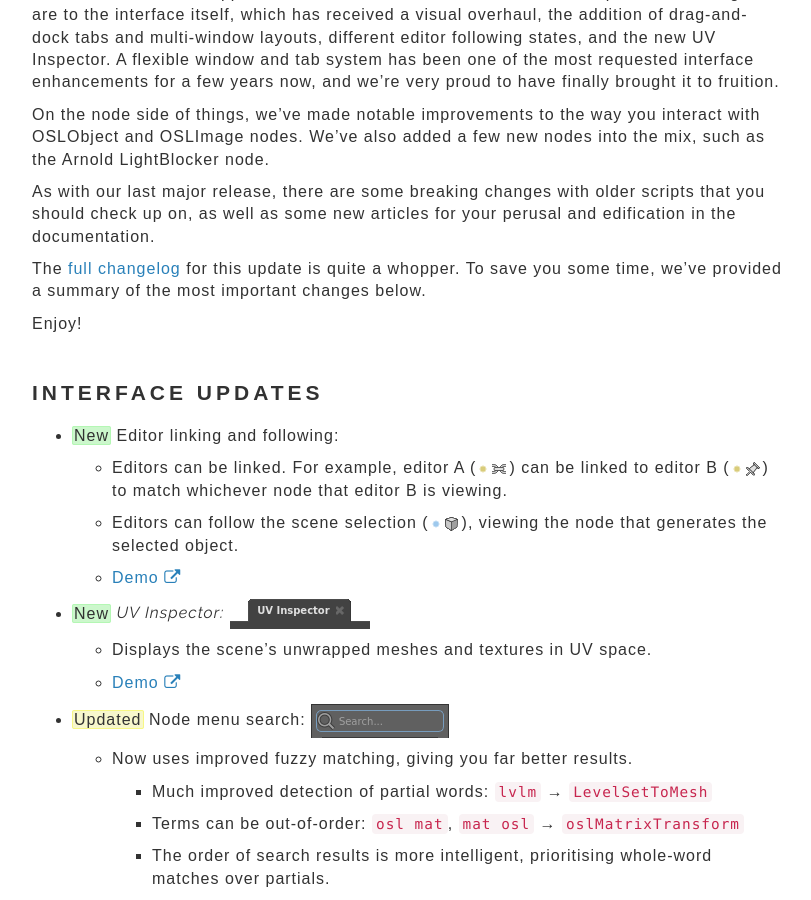
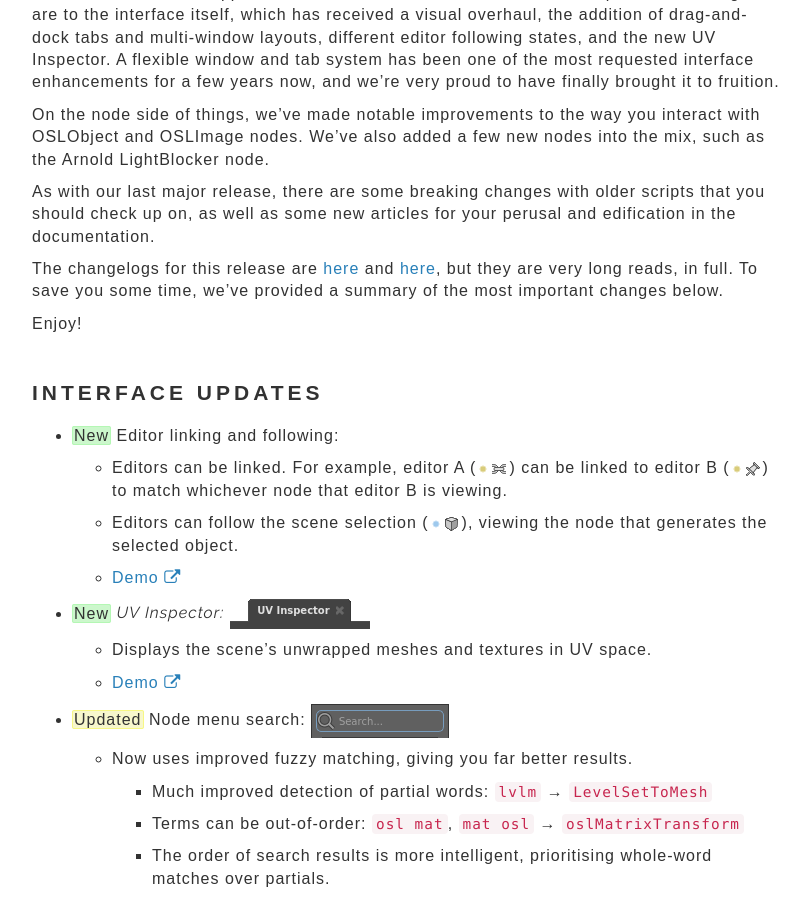
Before and after one commit to GafferHQ/gafferhq.github.io, a Jekyll site: the page built from _posts/2019-08-16-announce-gaffer-54.md, in a window 1280 px wide and 900 px high, scrolled down 986 px. Shown: the whole window, without its empty margins (233-1044 px from the left). Built offline with Jekyll 4.4.1, drawn with Linux system fonts in a browser that asks for light colours; some web fonts are replaced; some of the changed lines change nothing that is shown.

Commit message:
News : Update doc links in Gaffer 54 announcement

```diff
--- a/_posts/2019-08-16-announce-gaffer-54.md
+++ b/_posts/2019-08-16-announce-gaffer-54.md
@@ -2,7 +2,7 @@
 layout: post
 title: "Release: Gaffer 0.54"
 subtitle: "Releases"
-icon: /resources/images/2019-08-13-announce-gaffer-54/gaffer-54-splash.png
+icon: /resources/images/2019-08-16-announce-gaffer-54/gaffer-54-splash.png
 ---
 
 <!-- Add an image path macro for implicit page-based file paths -->
@@ -52,7 +52,7 @@
 
 As with our last major release, there are some breaking changes with older scripts that you should check up on, as well as some new articles for your perusal and edification in the documentation.
 
-The [full changelog](https://github.com/GafferHQ/gaffer/releases/tag/0.54.0.0) for this update is quite a whopper. To save you some time, we've provided a summary of the most important changes below.
+The changelogs for this release are [here](https://github.com/GafferHQ/gaffer/releases/tag/0.54.0.0) and [here](https://github.com/GafferHQ/gaffer/releases/tag/0.54.1.0), but they are very long reads, in full. To save you some time, we've provided a summary of the most important changes below.
 
 Enjoy!
 
@@ -123,8 +123,8 @@
 
 ### Documentation updates ###
 
-- <span class="changelog changelog-new">New</span>  [Light Linking]({{ site.docs }}/0.54.0.0/WorkingWithScenes/LightLinking/index.html)
-- <span class="changelog changelog-new">New</span>  [Tutorial: Startup Configs]({{ site.docs }}/0.54.0.0/WorkingWithThePythonScriptingAPI/TutorialStartupConfig1/index.html)
+- <span class="changelog changelog-new">New</span>  [Light Linking]({{ site.docs }}/0.54.1.0/WorkingWithScenes/LightLinking/index.html)
+- <span class="changelog changelog-new">New</span>  [Tutorial: Startup Configs]({{ site.docs }}/0.54.1.0/WorkingWithThePythonScriptingAPI/TutorialStartupConfig1/index.html)
 
 
 ### Breaking changes ###
```
